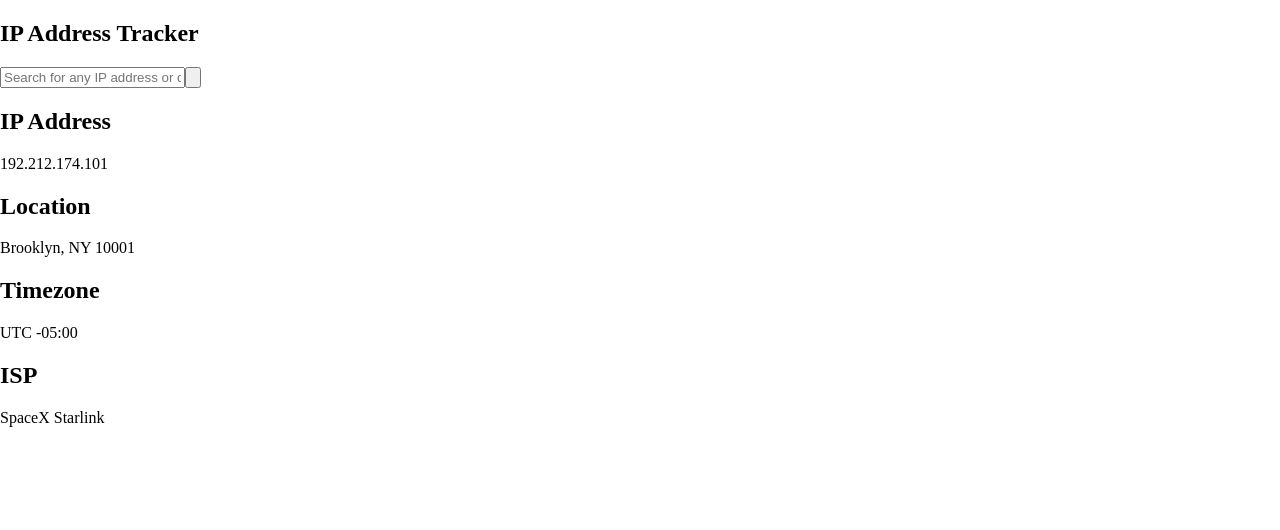
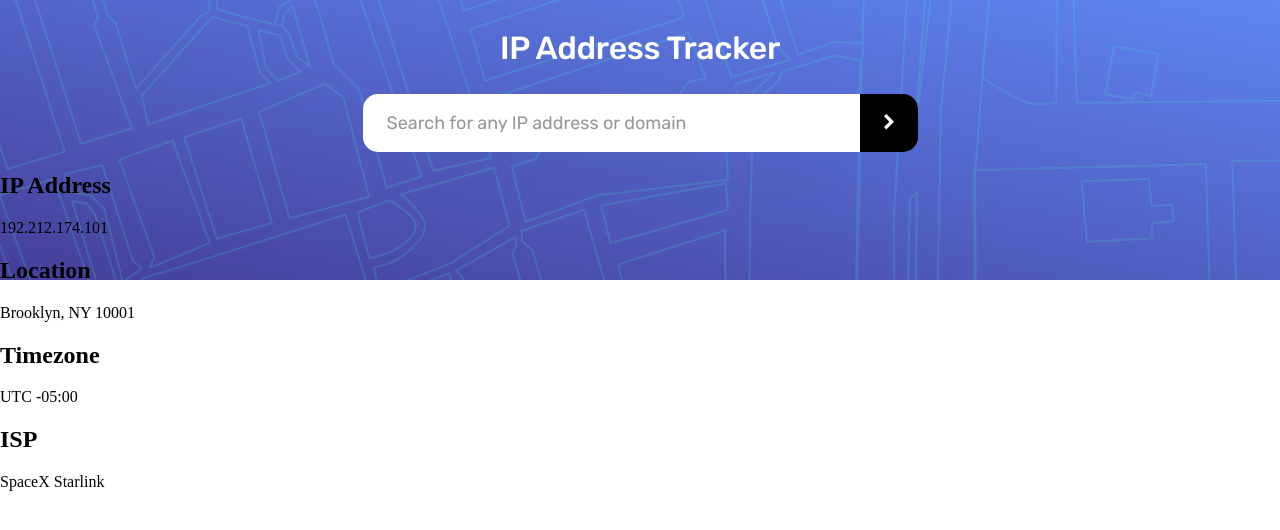
Before and after one commit to mapra99/ip-tracker, a React app: page / in a window 1280 px wide. Shown: the top 530 px of the page. Built offline with nearby package versions, Linux system fonts and the light colour scheme.

Commit message:
styled header

```diff
--- /dev/null
+++ b/src/assets/styles/components/Hero.scss
@@ -0,0 +1,29 @@
+@import '../global/system';
+
+.hero {
+  background-image: url('../../static/images/hero-bg.jpg');
+  background-position: center center;
+  background-repeat: no-repeat;
+  background-size: cover;
+  display: flex;
+  flex-direction: column;
+  height: 280px;
+  width: 100vw;
+
+
+
+  .heading {
+    margin-top: 33px;
+    text-align: center;
+    h1 {
+      margin: 0;
+      color: $white;
+      font-family: Rubik;
+      font-style: normal;
+      font-weight: 500;
+      font-size: 32px;
+      line-height: 30px;
+      letter-spacing: -0.285714px;
+    }
+  }
+}
--- /dev/null
+++ b/src/assets/styles/components/Search.scss
@@ -0,0 +1,65 @@
+@import '../global/system';
+
+.cta-search {
+  display: flex;
+  margin: 31px auto 0;
+
+  input {
+    border: none;
+    border-bottom-left-radius: 15px;
+    border-top-left-radius: 15px;
+    box-shadow: 0px 50px 50px -25px rgba(0, 0, 0, 0.0983665);
+    box-sizing: border-box;
+    color: $very-dark-gray;
+    font-family: Rubik;
+    font-size: 18px;
+    font-style: normal;
+    font-weight: normal;
+    height: 58px;
+    line-height: 21px;
+    width: 497px;
+    padding-left: 24px;
+
+    &:focus {
+      outline: none;
+    }
+
+    &::placeholder {
+      color: $dark-gray;
+    }
+  }
+
+  button {
+    background-color: $black;
+    border: 0;
+    border-bottom-right-radius: 15px;
+    border-top-right-radius: 15px;
+    box-sizing: border-box;
+    height: 58px;
+    transition: background-color .15s;
+    width: 58px;
+
+    &:focus {
+      outline: none;
+    }
+
+    &:hover {
+      background-color: $very-dark-gray;
+      cursor: pointer;
+
+      .chevron-right-icon {
+        path {
+          stroke: $dark-gray;
+        }
+      }
+    }
+
+    .chevron-right-icon {
+      width: 12px;
+
+      path {
+        transition: stroke .15s;
+      }
+    }
+  }
+}
--- a/src/assets/styles/global/_colors.scss
+++ b/src/assets/styles/global/_colors.scss
@@ -1,2 +1,4 @@
 $very-dark-gray: hsl(0, 0%, 17%);
 $dark-gray: hsl(0, 0%, 59%);
+$black: #000;
+$white: #fff;
--- a/src/components/Hero.jsx
+++ b/src/components/Hero.jsx
@@ -1,8 +1,14 @@
+// library dependencies
 import React from 'react';
+
+// assets
+import '../assets/styles/components/Hero.scss';
 
 const Hero = ({ children }) => (
   <section className='hero'>
-    <h1>IP Address Tracker</h1>
+    <div className='heading'>
+      <h1>IP Address Tracker</h1>
+    </div>
     {children}
   </section>
 );
--- a/src/components/Search.jsx
+++ b/src/components/Search.jsx
@@ -3,11 +3,14 @@ import React from 'react';
 
 // assets
 import ChevronRightIcon from '../assets/static/icons/ChevronRightIcon';
+import '../assets/styles/components/Search.scss';
 
 const Search = () => (
   <div className='cta-search'>
     <input type='text' placeholder='Search for any IP address or domain' />
-    <button><ChevronRightIcon /></button>
+    <button type='button'>
+      <ChevronRightIcon />
+    </button>
   </div>
 );
 
--- a/webpack.config.js
+++ b/webpack.config.js
@@ -69,7 +69,7 @@ module.exports = {
       filename: './index.html',
     }),
     new MiniCssExtractPlugin({
-      filename: 'assets/[name].css',
+      filename: '[name].css',
     }),
   ],
 };
```
Also changed, not shown: src/assets/static/fonts/Rubik-Italic.ttf (added), src/assets/static/images/hero-bg.jpg (added).
